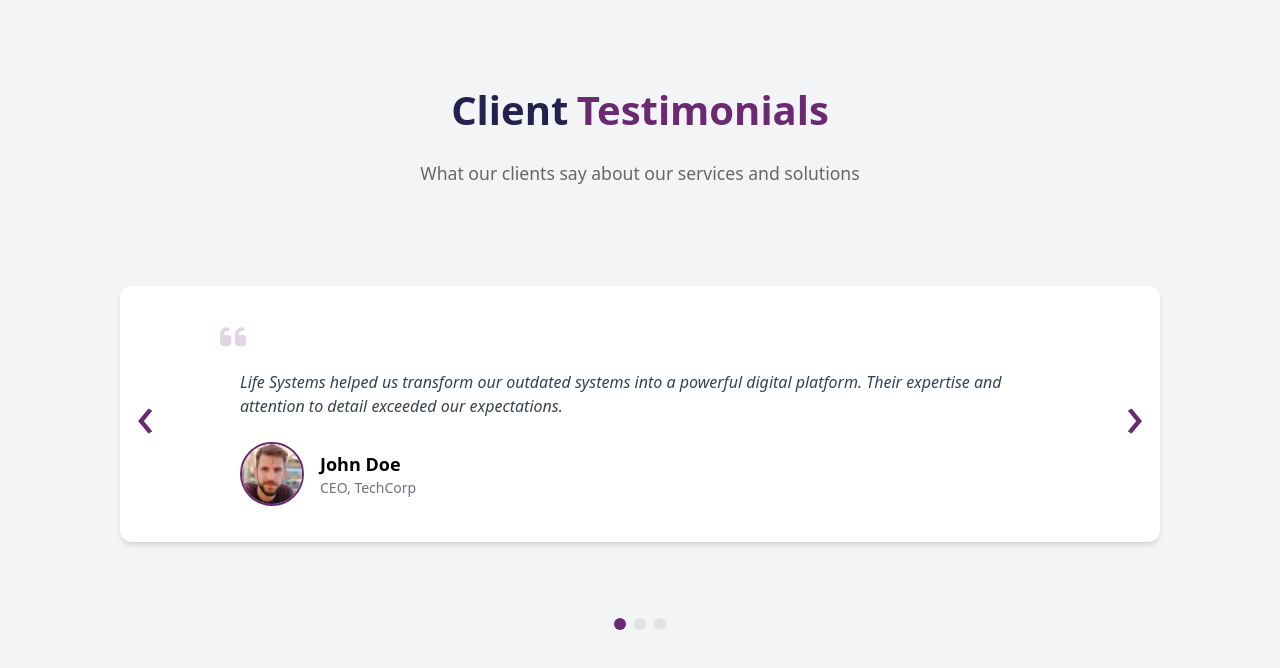
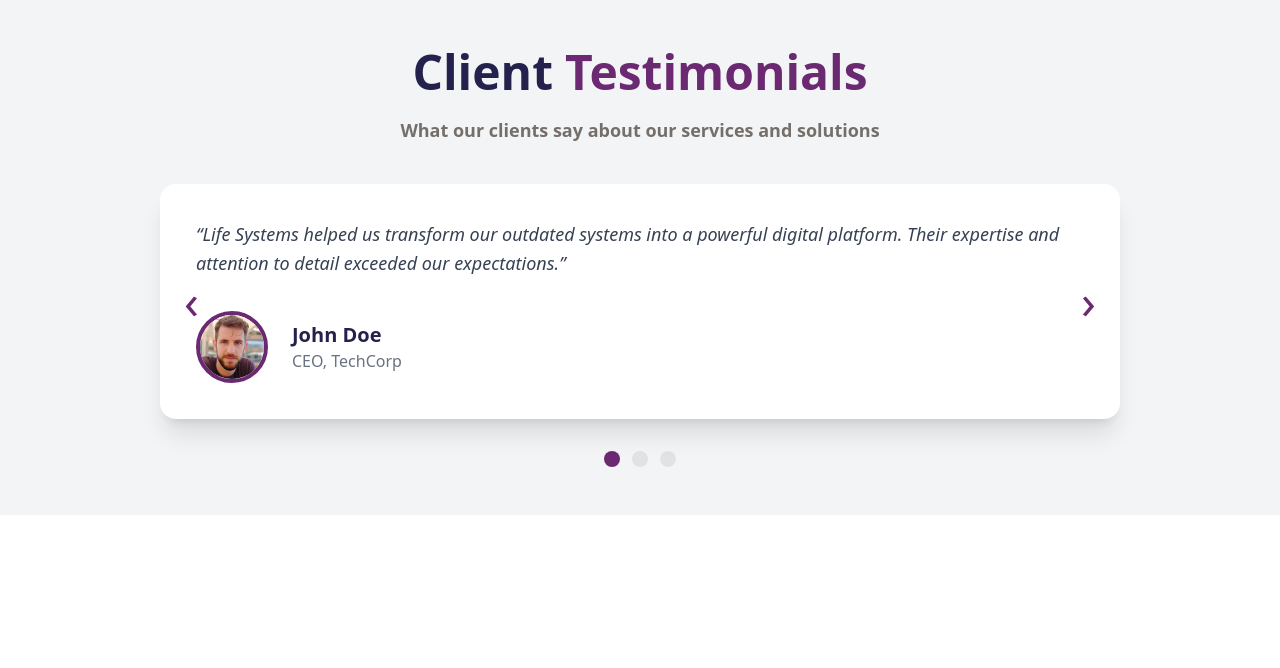
Before and after one commit to Life-Systems-PVT-LTD/Life-Systems-Web, a Next.js app in the folder life_systems/: page / in a window 1280 px wide. Shown: the top 668 px of the page. Built offline with nearby package versions, Linux system fonts and the light colour scheme.

Commit message:
2025-06-11-Client Testimonial done-Pasindu Nethsara

```diff
--- a/life_systems/src/component/client_testimonials/Client_Testimonials.tsx
+++ b/life_systems/src/component/client_testimonials/Client_Testimonials.tsx
@@ -1,10 +1,9 @@
 "use client";
 
 import Image from "next/image";
-import { useState } from "react";
+import { useState, useEffect, useRef } from "react";
 
 const testimonials = [
-
   {
     name: "John Doe",
     position: "CEO, TechCorp",
@@ -12,7 +11,6 @@ const testimonials = [
       "Life Systems helped us transform our outdated systems into a powerful digital platform. Their expertise and attention to detail exceeded our expectations.",
     image: "/testimonials_imgs/John.jpg",
   },
-
   {
     name: "Jane Smith",
     position: "Marketing Director, FitLife",
@@ -20,7 +18,6 @@ const testimonials = [
       "The mobile app Life Systems developed for us has revolutionized how we interact with customers. User engagement has increased by 200% since launch.",
     image: "/testimonials_imgs/Jane.jpg",
   },
-
   {
     name: "Robert Johnson",
     position: "Owner, StyleShop",
@@ -28,114 +25,108 @@ const testimonials = [
       "Working with Life Systems was a game-changer for our e-commerce business. Their custom solution improved our conversion rates and streamlined operations.",
     image: "/testimonials_imgs/Robert.jpg",
   },
-
 ];
 
-export default function TestimonialCarousel() {
+export default function TestimonialSlider() {
+  const [index, setIndex] = useState(0);
+  const timeoutRef = useRef<ReturnType<typeof setTimeout> | null>(null);
 
-    const [index, setIndex] = useState(0);
+  useEffect(() => {
+    timeoutRef.current = setTimeout(() => {
+      setIndex((prev) => (prev === testimonials.length - 1 ? 0 : prev + 1));
+    }, 6000);
+
+    return () => {
+      if (timeoutRef.current) clearTimeout(timeoutRef.current);
+    };
+  }, [index]);
 
   const prev = () => {
+    if (timeoutRef.current) clearTimeout(timeoutRef.current);
     setIndex((prevIndex) => (prevIndex === 0 ? testimonials.length - 1 : prevIndex - 1));
   };
 
   const next = () => {
+    if (timeoutRef.current) clearTimeout(timeoutRef.current);
     setIndex((prevIndex) => (prevIndex === testimonials.length - 1 ? 0 : prevIndex + 1));
   };
 
   return (
-
     <section className="py-12 bg-gray-100" id="testimonials">
-
-            <div className="flex flex-col mt-8 px-20 lg:px-30">
-
-                {/* testamonialsHeader */}
-
-                <div className="flex flex-row justify-center">
-
-                    <span className="text-[#24224C] text-[40px] font-bold">Client</span>&nbsp;&nbsp;
-                    <span className="text-[#6A2971] text-[40px] font-bold">Testimonials</span>
-
+      <div className="max-w-5xl mx-auto px-4 sm:px-6 lg:px-8">
+        {/* Header */}
+        <div className="flex flex-col sm:flex-row justify-center gap-3 mb-5 text-center sm:text-left">
+          <h2 className="text-3xl sm:text-4xl md:text-5xl font-bold text-[#24224C]">Client</h2>
+          <h2 className="text-3xl sm:text-4xl md:text-5xl font-bold text-[#6A2971]">Testimonials</h2>
         </div>
 
-                {/* testamonialsHeader */}
-
-
-                {/* testamonialdescription */}
-
-                <div className="flex flex-row justify-center p-5 mb-20">
-
-                    <p className="text-[#666666] text-center text-[17.6px] font-normal">What our clients say about our services and solutions</p>
-
+        <div className="flex justify-center mb-10 px-4 sm:px-0">
+          <p className="text-center text-sm sm:text-base md:text-lg font-semibold text-[#746f6b] max-w-3xl">
+            What our clients say about our services and solutions
+          </p>
         </div>
 
-                {/* testamonialdescription */}
-
-
-                {/* testamonialContent */}
-
-                <div className="bg-white p-9 lg:px-25 rounded-xl shadow-md relative">
-
-                    <div className="mb-4">
-                        <i className="fas fa-quote-left text-[#E1D4E3] text-3xl"></i>
+        {/* Slider Container */}
+        <div className="overflow-hidden relative rounded-2xl shadow-xl bg-white">
+          {/* Sliding flex container */}
+          <div
+            className="flex transition-transform duration-700 ease-in-out"
+            style={{ transform: `translateX(-${index * 100}%)` }}
+          >
+            {testimonials.map((t, i) => (
+              <div key={i} className="min-w-full p-6 sm:p-9">
+                <p className="text-gray-700 italic text-base sm:text-lg mb-6 sm:mb-8 leading-relaxed">
+                  “{t.message}”
+                </p>
+                <div className="flex items-center gap-4 sm:gap-6">
+                  <Image
+                    src={t.image}
+                    alt={t.name}
+                    width={72}
+                    height={72}
+                    className="rounded-full border-4 border-[#6A2971]"
+                    priority={true}
+                  />
+                  <div>
+                    <h5 className="font-semibold text-lg sm:text-xl text-[#24224C]">{t.name}</h5>
+                    <p className="text-sm sm:text-base text-gray-500">{t.position}</p>
                   </div>
-
-                    <p className="text-gray-700 text-start italic mx-5 mb-6">{testimonials[index].message}</p>
-
-                    <div className="flex items-center mx-5 gap-4">
-
-                        <Image
-                            width={64}
-                            height={64}
-                            src={testimonials[index].image}
-                            alt={testimonials[index].name}
-                            className="w-16 h-16 rounded-full border-2 border-[#6A2971]"
-                        />
-
-                        <div className="text-left">
-                            <h5 className="text-lg font-semibold">{testimonials[index].name}</h5>
-                            <p className="text-sm text-gray-500">{testimonials[index].position}</p>
                 </div>
-
+              </div>
+            ))}
           </div>
 
           {/* Controls */}
-                    <div className="absolute top-1/2 left-4 transform -translate-y-1/2">
-
-                        <button onClick={prev} className="text-[#6A2971] text-6xl hover:text-purple-800">
+          <button
+            onClick={prev}
+            aria-label="Previous testimonial"
+            className="absolute top-1/2 left-4 sm:left-6 -translate-y-1/2 text-[#6A2971] text-4xl sm:text-5xl hover:text-purple-800"
+          >
             ‹
           </button>
-
+          <button
+            onClick={next}
+            aria-label="Next testimonial"
+            className="absolute top-1/2 right-4 sm:right-6 -translate-y-1/2 text-[#6A2971] text-4xl sm:text-5xl hover:text-purple-800"
+          >
+            ›
+          </button>
         </div>
 
-                    <div className="absolute top-1/2 right-4 transform -translate-y-1/2">
-
-                        <button onClick={next} className="text-[#6A2971] text-6xl hover:text-purple-800">
-                            ›
-                        </button>
-
-                    </div>
-
-                </div>
-
-                {/* testamonialContent */}
-
-                {/* Indicators */}
-                <div className="mt-4 flex justify-center pt-15 mb-15 gap-2">
+        {/* Dots */}
+        <div className="flex justify-center gap-3 mt-8">
           {testimonials.map((_, i) => (
             <button
               key={i}
               onClick={() => setIndex(i)}
-                            className={`w-3 h-3 rounded-full ${index === i ? "bg-[#6A2971]" : "bg-[#E2E2E2]"}`}
+              className={`w-3 sm:w-4 h-3 sm:h-4 rounded-full ${
+                index === i ? "bg-[#6A2971]" : "bg-[#E2E2E2]"
+              }`}
+              aria-label={`Go to testimonial ${i + 1}`}
             ></button>
           ))}
         </div>
-                {/* Indicators */}
-
       </div>
-
     </section>
-
   );
-
 }
```
Lines whose indentation alone changed are shown as unchanged.
